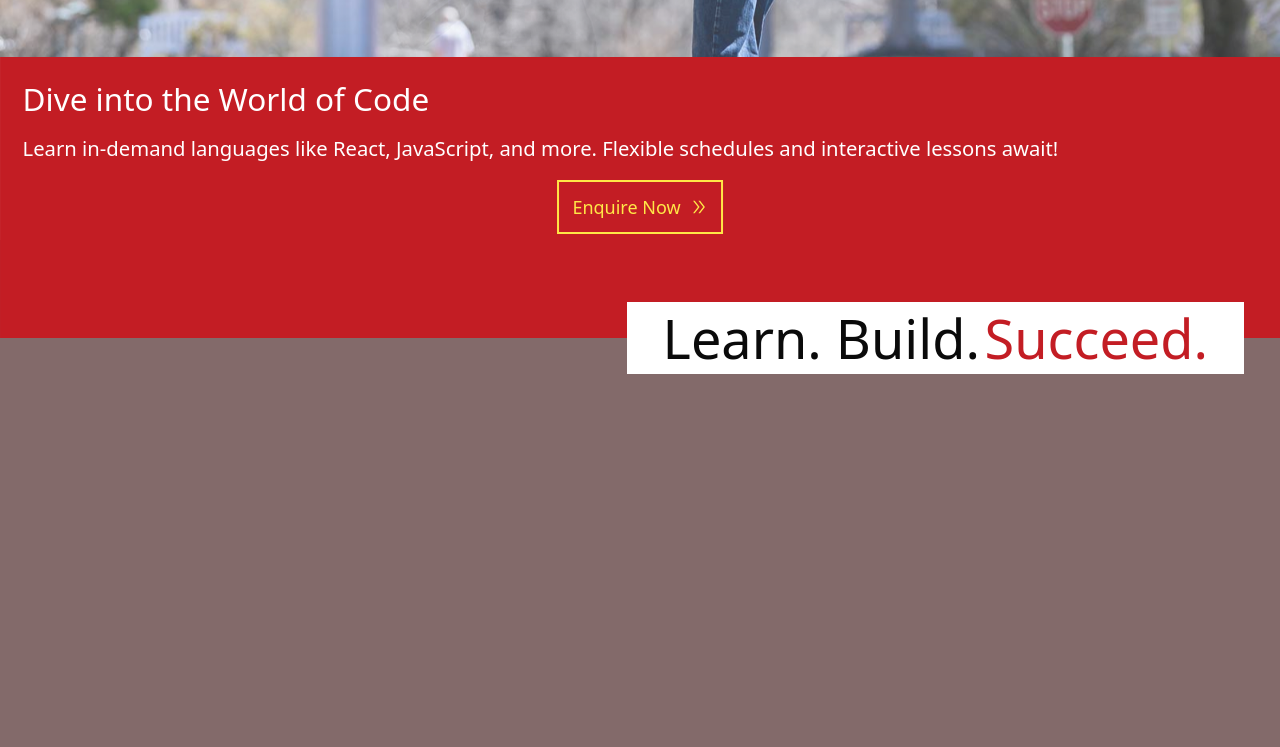
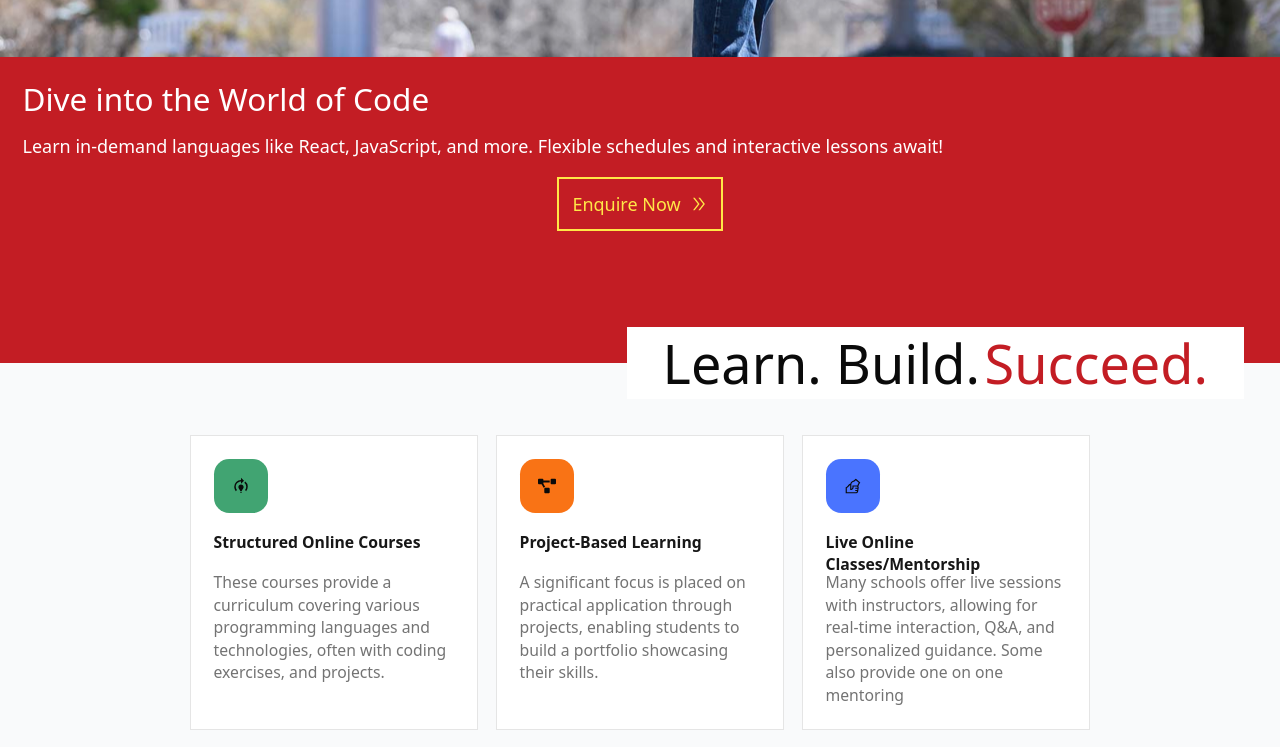
Before and after one commit to osaroDEV/code-illustrated, a Next.js app: page / in a window 1280 px wide. Shown: the part 560-1307 px from the top of the page. Before the commit the page ends 935 px from the top, so only its background shows below. Built offline with nearby package versions, Linux system fonts and the light colour scheme.

Commit message:
add services section

```diff
--- a/src/app/(frontend)/page.tsx
+++ b/src/app/(frontend)/page.tsx
@@ -1,10 +1,12 @@
 import Carousels from '../components/Carousels'
+import WhatsIncluded from '../components/WhatsIncluded'
 import './styles.css'
 
 export default function HomePage() {
   return (
     <div>
       <Carousels />
+      <WhatsIncluded />
     </div>
   )
 }
--- a/src/app/components/CarouselCaptions.tsx
+++ b/src/app/components/CarouselCaptions.tsx
@@ -48,10 +48,15 @@ export function CarouselCaptions() {
       <CarouselContent>
         {captions.map((caption, index) => (
           <CarouselItem key={index} className="w-full">
-            <div className="relative flex flex-col gap-4 w-full h-[15.625rem] bg-[#C31D24] text-white p-5">
+            <div className="relative flex flex-col gap-4 w-full h-[17rem] bg-[#C31D24] text-white p-5">
               <h2 className="text-[1.75rem] leading-[1.2]">{caption.header}</h2>
-              <h3 className="text-[1.125rem] leading-[1.3]">{caption.note}</h3>
-              <Link href='https://docs.google.com/forms/d/e/1FAIpQLSeg4jkELUAaKIVla7BLOro9vT1G7X69aYG2EUtEGshL8uPr4w/viewform' className="outline-0 flex py-2 px-3 mx-auto items-center gap-2 text-[#ffe747] bg-transparent border-[.125rem] hover:border-[.25rem] border-[#ffe747] cursor-pointer">
+              <h3 className="text-[1rem] leading-[1.3]">{caption.note}</h3>
+              <Link
+                href="https://docs.google.com/forms/d/e/1FAIpQLSeg4jkELUAaKIVla7BLOro9vT1G7X69aYG2EUtEGshL8uPr4w/viewform"
+                target="_blank"
+                rel="noopener noreferrer"
+                className="outline-0 flex py-2 px-3 mx-auto items-center gap-2 text-[#ffe747] bg-transparent border-[.125rem] hover:border-[.25rem] border-[#ffe747] cursor-pointer"
+              >
                 Enquire Now{' '}
                 <span>
                   <AiOutlineDoubleRight />
--- /dev/null
+++ b/src/app/components/WhatsIncluded.tsx
@@ -0,0 +1,39 @@
+import clsx from 'clsx'
+import { services } from '../../lib/data/services'
+
+const WhatsIncluded = () => {
+  return (
+    <section className="bg-[#f9fafb] flex flex-wrap items-center justify-center gap-4 px-4 py-8 md:px-8 md:py-12 xl:px-12 xl:py-16 xxl:px-16 xxl:py-20">
+      <>
+        {services.map((service) => (
+          <div
+            key={service.id}
+            className="w-full sm:w-[48%] xl:w-[16rem]
+          xxl:w-[22.5rem] h-auto flex flex-col justify-center p-5 xl:p-5 xxl:p-8 border border-neutral-200 bg-white rounded- gap-4"
+          >
+            <div
+              className={clsx(
+                'w-12 h-12 rounded-xl place-self-start flex items-center justify-center',
+                {
+                  'bg-[#41A472]': service.id === 1,
+                  'bg-[#F97315]': service.id === 2,
+                  'bg-[#4A74FF]': service.id === 3,
+                  'bg-[#EA580B]': service.id === 4,
+                  'bg-[#273242]': service.id === 5,
+                },
+              )}
+            >
+              <service.icon />
+            </div>
+            <section className="flex flex-col gap-4">
+              <h3 className="text-sm text-neutral-900 font-semibold h-5">{service.header}</h3>
+              <p className="text-sm text-neutral-500 h-30">{service.body}</p>
+            </section>
+          </div>
+        ))}
+      </>
+    </section>
+  )
+}
+
+export default WhatsIncluded
--- /dev/null
+++ b/src/lib/data/services.ts
@@ -0,0 +1,34 @@
+import { MdModelTraining } from "react-icons/md";
+import { FaProjectDiagram } from "react-icons/fa";
+import { LiaHandsHelpingSolid } from "react-icons/lia";
+import { GiSkills } from "react-icons/gi";
+
+
+export const services = [
+    {
+        id: 1,
+        header: 'Structured Online Courses',
+        body: "These courses provide a curriculum covering various programming languages and technologies, often with coding exercises, and projects.",
+        icon: MdModelTraining
+
+},
+    {
+        id: 2,
+        header: 'Project-Based Learning',
+        body: "A significant focus is placed on practical application through projects, enabling students to build a portfolio showcasing their skills.",
+        icon: FaProjectDiagram
+},
+    {
+        id: 3,
+        header: 'Live Online Classes/Mentorship',
+        body: "Many schools offer live sessions with instructors, allowing for real-time interaction, Q&A, and personalized guidance. Some also provide one on one mentoring",
+        icon: LiaHandsHelpingSolid
+
+},
+    {
+        id: 4,
+        header: 'Portfolio Support',
+        body: "We provide support in creating a portfolio that showcases your skills and projects, helping you stand out to potential employers.",
+        icon: GiSkills
+},
+]
```
